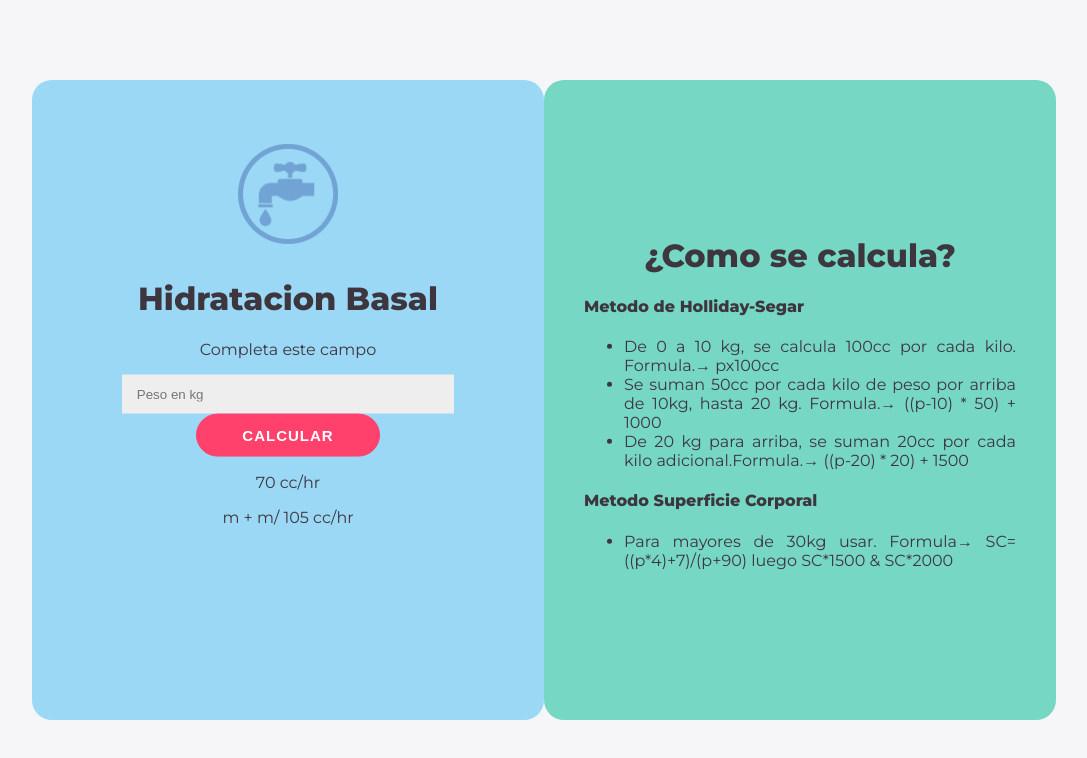
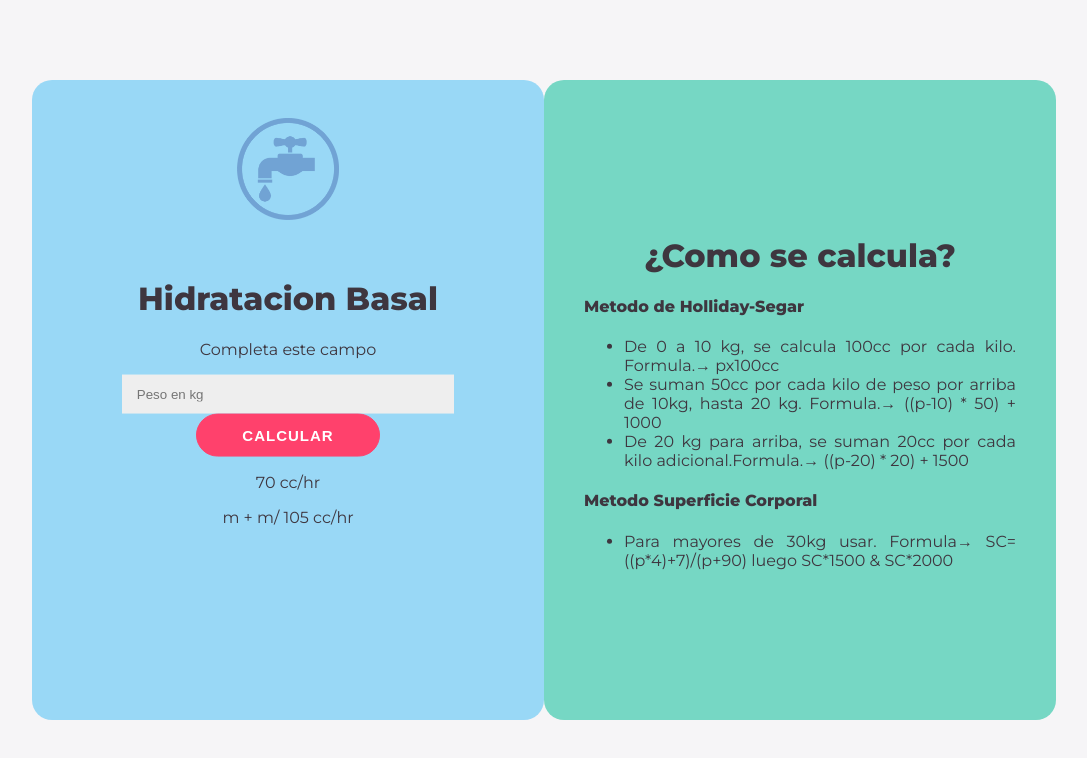
Before and after one commit to MrJuanV/calculadorabasal, a plain HTML site: page index.html in a window 1280 px wide. Shown: the whole page, without its empty margins (96-1183 px from the left). Drawn offline with Linux system fonts and the light colour scheme.

Commit message:
falta java

```diff
--- a/index.html
+++ b/index.html
@@ -2,7 +2,8 @@
 <html lang="en">
 <head>
     <meta charset="UTF-8">
-    <meta name="viewport" content="width=device-width, initial-scale=1.0">
+    <meta name="viewport" content="width=device-width, initial-scale=1.0,
+    maximum-scale=1.0, minimum-scale=1.0">
     <title>Calculadora Basal</title>
     <link rel="stylesheet" href="style.css">
 </head>
@@ -17,13 +18,15 @@
                 <button>Calcular</button>
                 <p>70 cc/hr </p>
                 <p>m + m/ 105 cc/hr</p>
+
             </div>
         </div>
         <div id="Detalle">
             <div class="contenido">
                 <h1 style="text-align: center;";>
                     ¿Como se calcula?
-                </h1>   <h4>Metodo de Holliday-Segar</h4>
+                </h1>
+                <h4>Metodo de Holliday-Segar</h4>
                         <ul>
                             <li>De 0 a 10 kg, se calcula 100cc por cada kilo. Formula.→ px100cc  </li>
                             <li>Se suman 50cc por cada kilo de peso por arriba de 10kg, hasta 20 kg. Formula.→ ((p-10) * 50) + 1000</li>
@@ -34,10 +37,9 @@
                             <li>Para mayores de 30kg usar. Formula→ SC=((p*4)+7)/(p+90) luego SC*1500 & SC*2000
                             </li>
                         </ul>
-                    </div>
+
             </div>
-            <div class="imagen"> <img src="./basal.png" width="100vw" height="100vh"
-                alt="canilla de agua">
+
 
         </div>
     </div>
--- a/style.css
+++ b/style.css
@@ -12,14 +12,20 @@ body {
   text-align: center;
   position: absolute;
   inset: 0;
-  margin: auto;
+  margin: auto
 }
 #calculadora {
+  background-image:url(./basal.png);
+  background-size: 20%;
+  background-repeat: no-repeat;
+  background-position-x: center;
+  background-position-y:7% ;
   background-color:rgba(3,169,244,0.38);
   width: 50%;
   height: 100%;
   float: left;
   border-radius: 20px;
+
 }
 #Detalle {
   background-color:#76D7C4;
@@ -37,11 +43,6 @@ body {
     transform: translateY(-50%);
     overflow: hidden;
     padding: 40px;
-}
-.imagen{
-    position:relative;
-    top: -90%; left: -25%;
-
 }
 input {
 	width: 70%;
```
